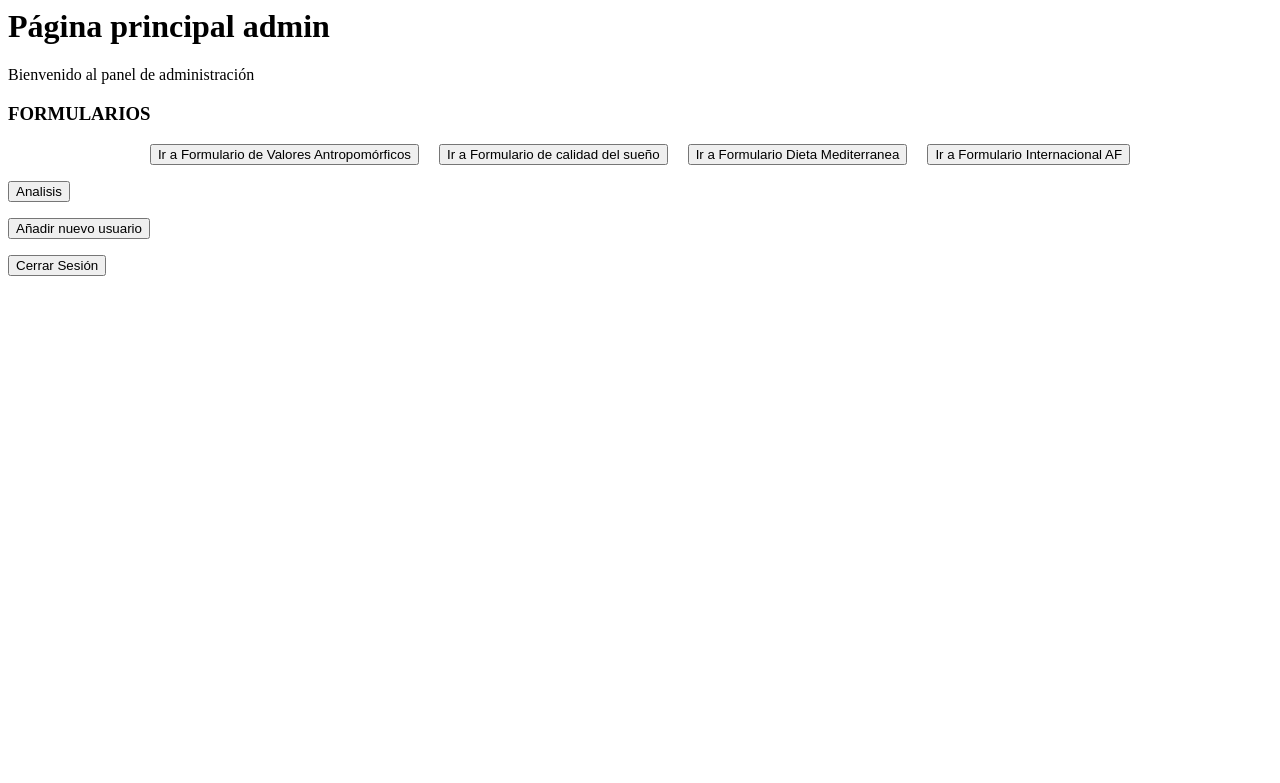
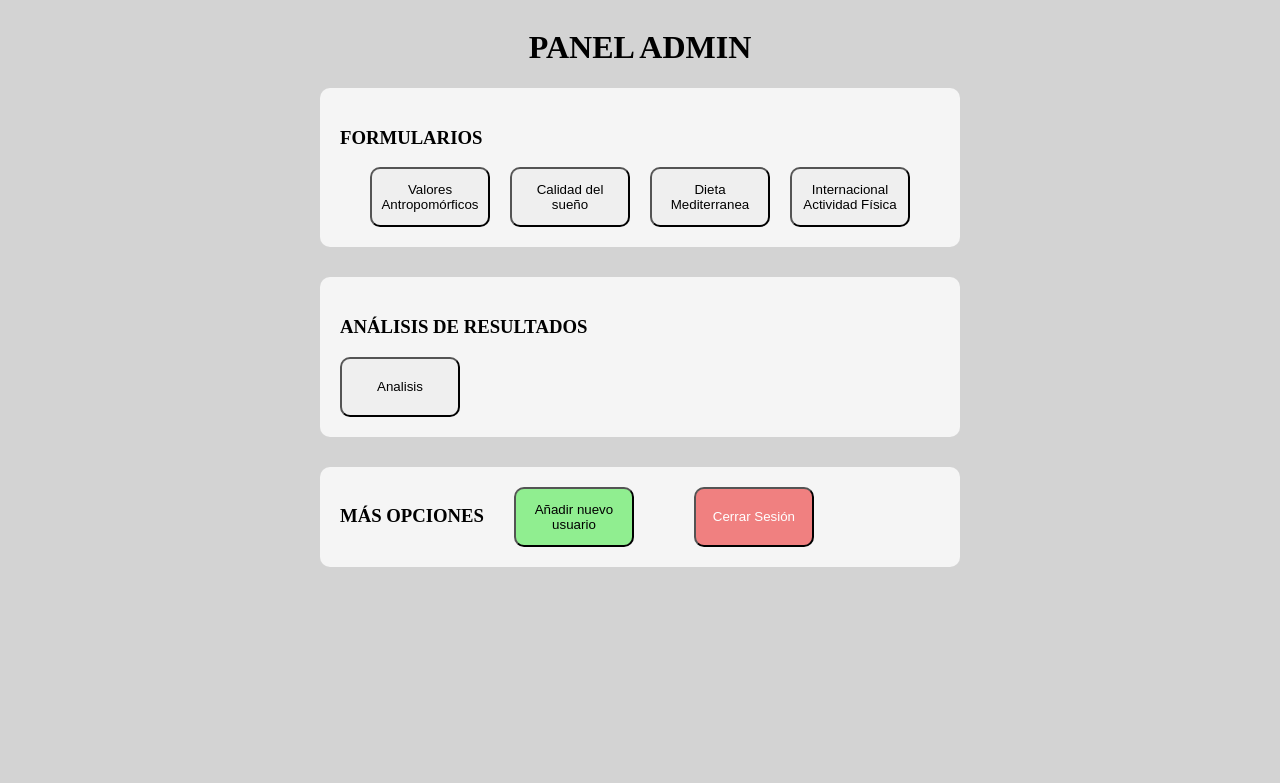
Before and after one commit to olmelau/salud-en-primera, a PHP site: page /app/views/adminView.php in a window 1280 px wide. Shown: the top 783 px of the page. Run offline with PHP 8.4, Linux system fonts and the light colour scheme.

Commit message:
estoy añadiendo un poco de css a las vistas

```diff
--- a/app/views/adminView.php
+++ b/app/views/adminView.php
@@ -1,43 +1,127 @@
-<h1>Página principal admin</h1>
+<!DOCTYPE html>
+<html lang="en">
 
-<p>Bienvenido al panel de administración</p>
+<head>
+    <meta charset="UTF-8">
+    <meta name="viewport" content="width=device-width, initial-scale=1.0">
+    <title>Panel Admin</title>
+</head>
+
+<style>
+    body {
+        display: flex;
+        flex-direction: column;
+        justify-content: center;
+        align-items: center;
+        background-color: lightgrey;
+    }
+
+    button{
+        border-radius: 10px;
+        height: 60px;
+        width: 120px;
+    }
+
+    div{
+        width: 600px;
+    }
+
+    .formularios_container {
+        border-radius: 10px;
+        /* width: 500px; */
+        margin-bottom: 30px;
+        padding: 20px;
+        background-color: whitesmoke;
+
+
+    }
+    .analisis_container {
+        /* margin: 30px; */
+        border-radius: 10px;
+        /* width: 600px; */
+        padding: 20px;
+        margin-bottom: 30px;
+        background-color: whitesmoke;
+    }
+
+    .opt_admin {
+        display:inline-flex;
+        border-radius: 10px;
+        /* width: 500px; */
+        margin-bottom: 30px;
+        gap: 30px;
+        padding: 20px;
+        background-color: whitesmoke;
+    }
+
+    .btn_cerrar_sesion{
+        background-color: lightcoral;
+        color: white;
+
+    }
+    .btn_nuevo_user{
+        background-color: lightgreen;
+
+    }
+</style>
+
+<body>
+
+    <h1>PANEL ADMIN</h1>
 
     <!-- FORMULARIO -->
+
+    <div class="formularios_container">
+
         <h3>FORMULARIOS</h3>
 
         <div class="formularios" style="display: flex; flex-direction: row; gap: 20px; justify-content: center;">
             <!-- VALORES ANTROPOMÓRFICOS -->
             <form action="index.php?controller=formValoresAntopo&action=imprimirFormulario" method="post">
-        <button type="submit">Ir a Formulario de Valores Antropomórficos</button>
+                <button type="submit">Valores Antropomórficos</button>
             </form>
 
             <!-- CALIDAD DEL SUEÑO -->
             <form action="index.php?controller=formCalidadSueno&action=imprimirFormulario" method="post">
-        <button type="submit">Ir a Formulario de calidad del sueño</button>
+                <button type="submit">Calidad del sueño</button>
             </form>
 
             <!-- DIETA MEDITERRANEA -->
             <form action="index.php?controller=formDietaMediterranea&action=imprimirFormulario" method="post">
-        <button type="submit">Ir a Formulario Dieta Mediterranea</button>
+                <button type="submit">Dieta Mediterranea</button>
             </form>
             <!-- INTERNACIONAL AF -->
             <form action="index.php?controller=formInternacionalAF&action=imprimirFormulario" method="post">
-        <button type="submit">Ir a Formulario Internacional AF</button>
+                <button type="submit">Internacional Actividad Física</button>
             </form>
         </div>
+    </div>
 
+    <div class="analisis_container">
+        <h3>ANÁLISIS DE RESULTADOS</h3>
         <!-- ANALISIS -->
         <form action="index.php?controller=analisis&action=imprimirAnalisis" method="post">
             <button type="submit">Analisis</button>
         </form>
 
-    <!-- AÑADIR USUARIO NUEVO -->
+    </div>
+
+    <!-- OPCIONES DE ADMINISTRADOR -->
+    <div class="opt_admin">
+
+        <h3>MÁS OPCIONES</h3>
+
         <form action="index.php?controller=nuevoParticipante&action=imprimirNuevoParticipante" method="post">
-        <button type="submit">Añadir nuevo usuario</button>
+            <button type="submit" class="btn_nuevo_user">Añadir nuevo usuario</button>
+        </form>
+        <br>
+        <form method="POST" action="index.php?controller=login&action=logout">
+            <button type="submit" class="btn_cerrar_sesion">Cerrar Sesión</button>
         </form>
 
+    </div>
 
-<!-- También puedes hacerlo con formulario POST -->
-<form method="POST" action="index.php?controller=login&action=logout">
-    <button type="submit">Cerrar Sesión</button>
-</form>
+
+</body>
+
+</html>
```
Also changed, not shown: app/views/analisisView.php (+7 -1 lines), app/views/homeView.php (+56 -6 lines). Lines whose indentation alone changed are shown as unchanged.
